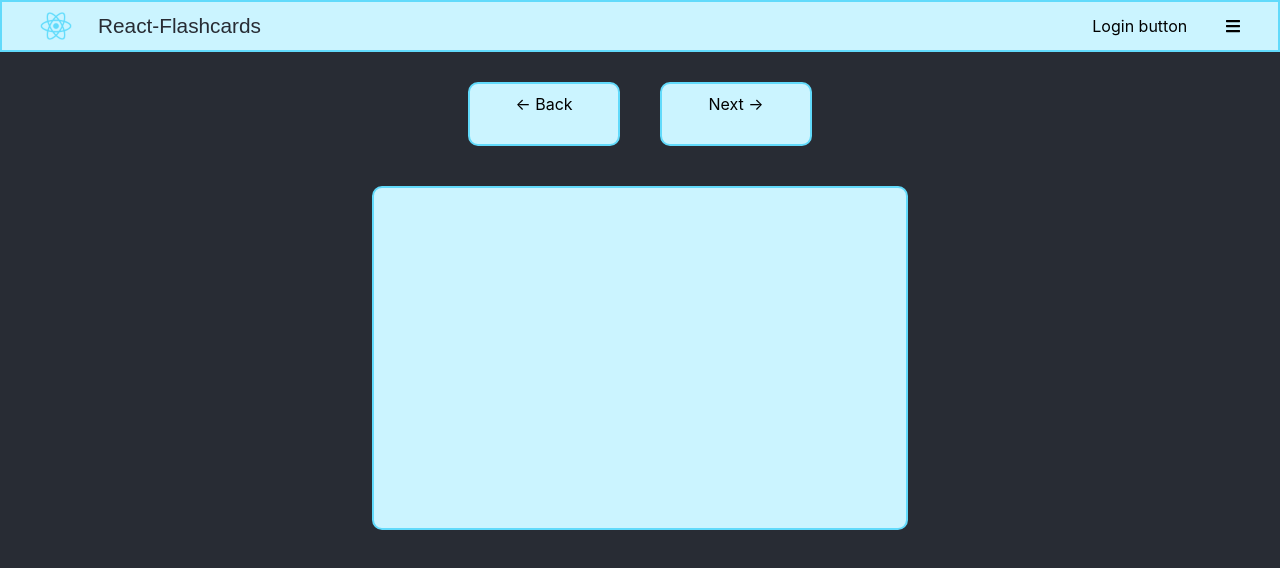
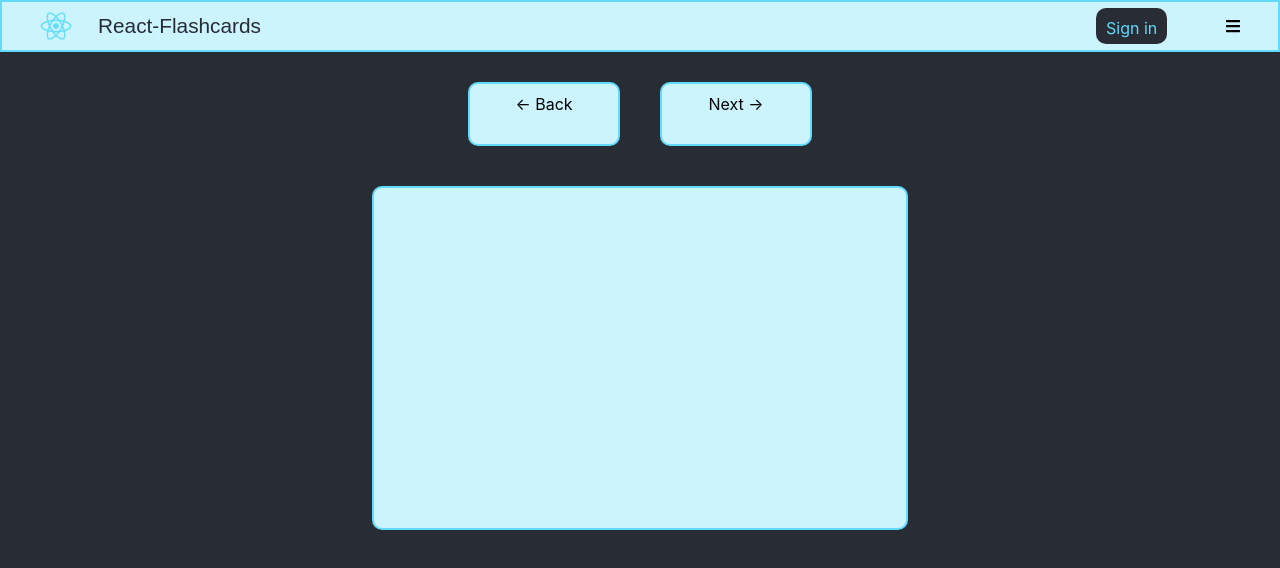
Before and after one commit to szkola-reacta/react-flashcards, a React (Create React App) app: page / in a window 1280 px wide. Shown: the top 568 px of the page. Built offline with nearby package versions, Linux system fonts and the light colour scheme; no server answers; the database is empty; a web font is replaced by a local one.

Commit message:
added sign in button to the navbar component

```diff
--- /dev/null
+++ b/src/Components/SignInBtn/SignInBtn.js
@@ -0,0 +1,22 @@
+import styled from 'styled-components'
+import GlobalColors from '../../theme/colors'
+
+const Button = styled.div`
+    height: 2vh;
+    color: ${GlobalColors.primary};
+    background-color: ${GlobalColors.darkGray};
+    border-radius: 10px;
+    padding: 10px;
+    margin: 30px 20px;
+    cursor: pointer;
+`;
+
+const SignInBtn = () => {
+    return (
+        <Button>
+            Sign in
+        </Button>
+    )
+}
+
+export default SignInBtn;
--- a/src/Containers/NavBar/NavBar.js
+++ b/src/Containers/NavBar/NavBar.js
@@ -2,7 +2,10 @@ import { FontAwesomeIcon } from '@fortawesome/react-fontawesome';
 import { faBars } from '@fortawesome/free-solid-svg-icons'
 
 import styled from 'styled-components';
-import GlobalColors from '../../theme/colors'
+import GlobalColors from '../../theme/colors';
+
+import SignInBtn from '../../Components/SignInBtn/SignInBtn';
+
 
 const NavBarWrapper = styled.div`
   display: flex;
@@ -56,7 +59,7 @@ function NavBar({ logoImg, logoText, user }) {
         <LogoText>React-Flashcards</LogoText>
       </NavBarLogo>
       <NavBarRight>
-        {user ? `Logged in as: ${user}` : "Login button"}
+        {user ? `Logged in as: ${user}` : <SignInBtn />}
         <IconContainer>{menuIcon}</IconContainer>
       </NavBarRight>
 
```
